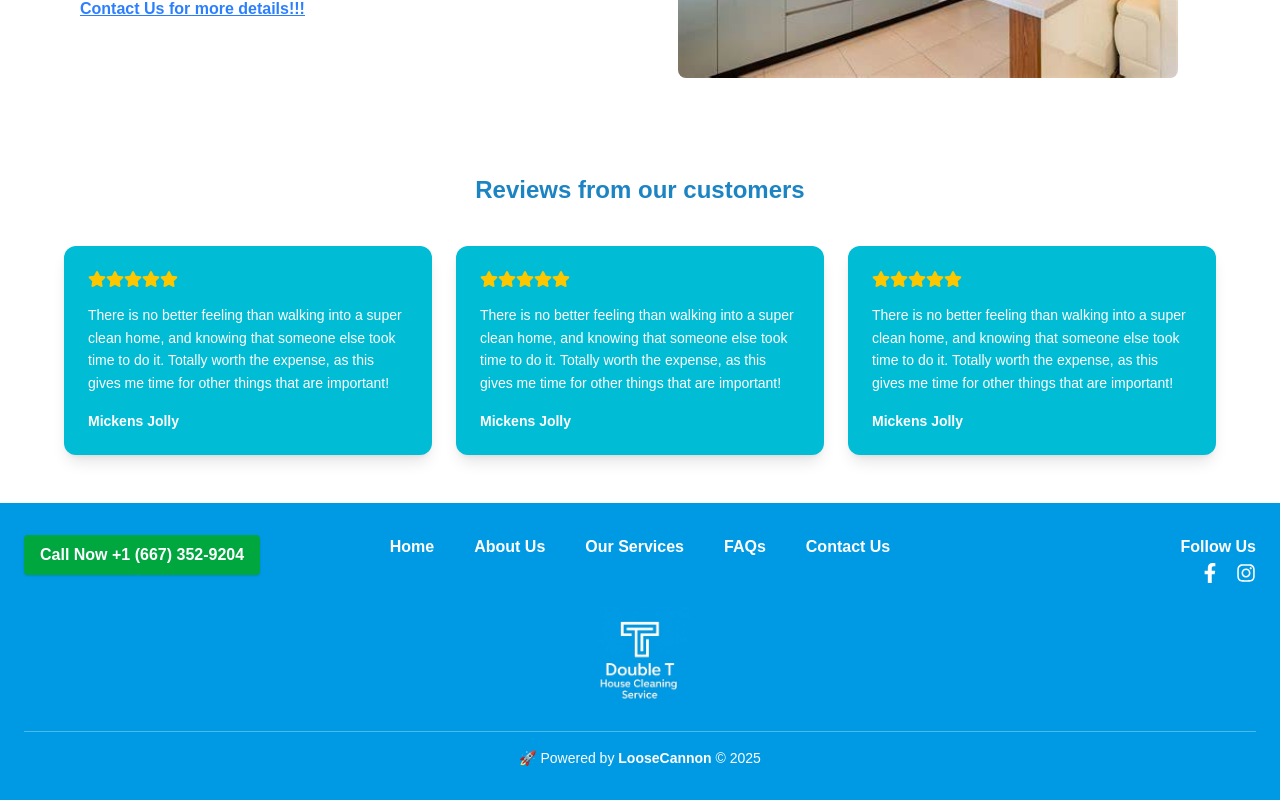
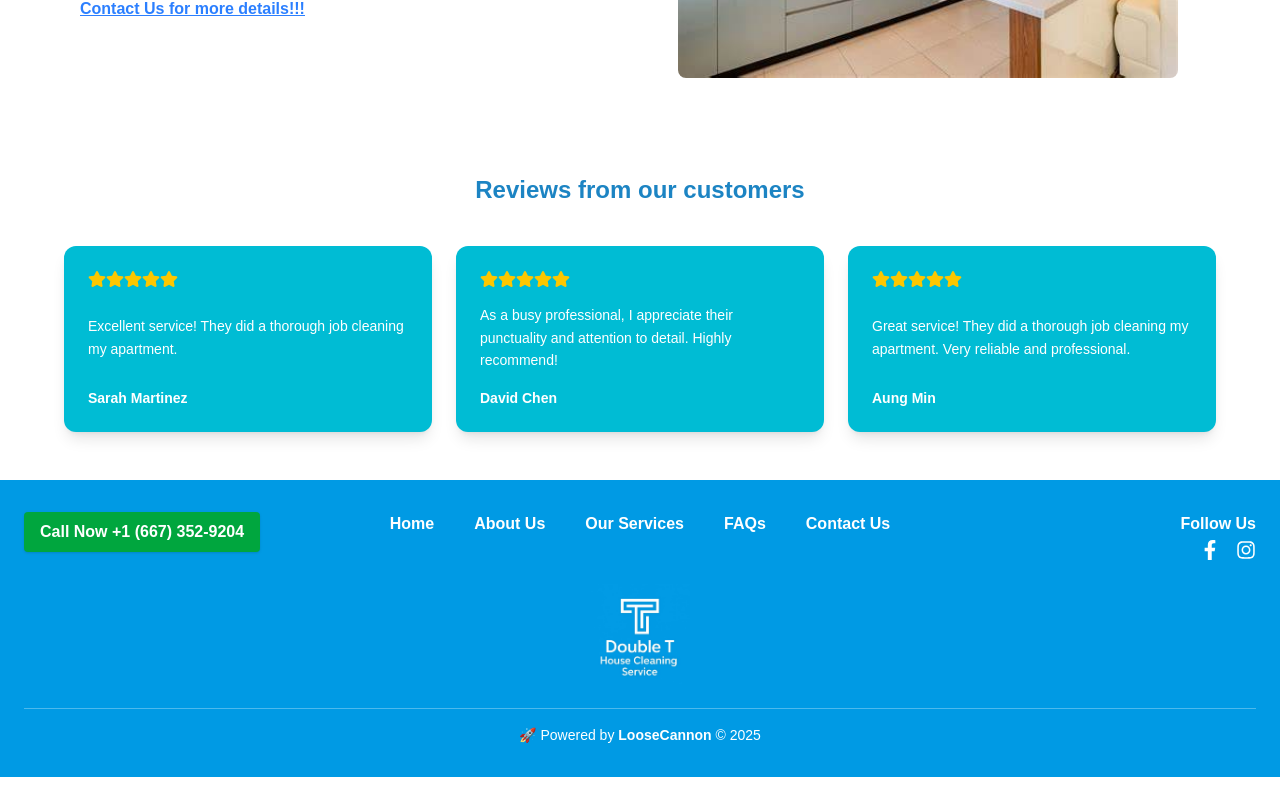
Before and after one commit to NickThant/Double-T-Web, a Next.js app: page / in a window 1280 px wide. Shown: the part 1703-2503 px from the top of the page. After the commit the page ends 2480 px from the top, so only its background shows below. Built offline with nearby package versions, Linux system fonts and the light colour scheme.

Commit message:
dialogue update

```diff
--- a/src/app/page.tsx
+++ b/src/app/page.tsx
@@ -119,7 +119,20 @@ const Home: React.FC = () => {
         </h2>
 
         <div className="grid grid-cols-1 md:grid-cols-3 gap-6 max-w-6xl mx-auto">
-          {Array(3).fill(0).map((_, i) => (
+          {[
+            {
+              review: "Excellent service! They did a thorough job cleaning my apartment.",
+              name: "Sarah Martinez"
+            },
+            {
+              review: "As a busy professional, I appreciate their punctuality and attention to detail. Highly recommend!",
+              name: "David Chen"
+            },
+            {
+              review: "Great service! They did a thorough job cleaning my apartment. Very reliable and professional.",
+              name: "Aung Min"
+            }
+          ].map((review, i) => (
             <div
               key={i}
               className="bg-[#00bcd4] p-6 rounded-xl shadow-lg text-white flex flex-col justify-between"
@@ -131,11 +144,10 @@ const Home: React.FC = () => {
               </div>
 
               <p className="text-sm leading-relaxed mb-4">
-                There is no better feeling than walking into a super clean home, and knowing that someone else
-                took time to do it. Totally worth the expense, as this gives me time for other things that are important!
+                {review.review}
               </p>
 
-              <div className="font-bold text-sm text-white">Mickens Jolly</div>
+              <div className="font-bold text-sm text-white">{review.name}</div>
             </div>
           ))}
         </div>
```
